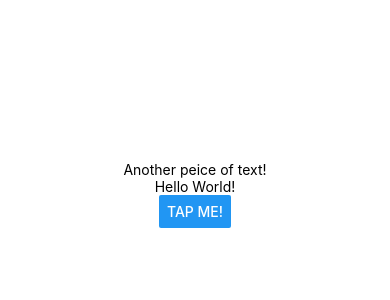
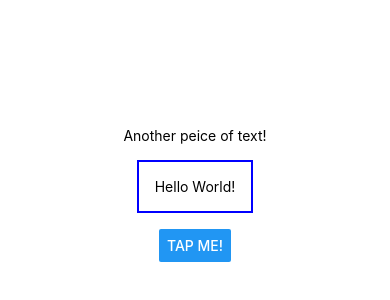
Before and after one commit to Isco170/RNCourse2, a React Native app: screen / in a window 390 px wide. Shown: the part 228-528 px from the top of the page. Built offline with nearby package versions, Linux system fonts and the light colour scheme.

Commit message:
Styling React Apps

```diff
--- a/App.js
+++ b/App.js
@@ -7,7 +7,7 @@ export default function App() {
       <View>
         <Text>Another peice of text!</Text>
       </View>
-      <Text>Hello World!</Text>
+      <Text style={styles.dummyText}>Hello World!</Text>
       <Button title="Tap me!"/>
     </View>
   );
@@ -20,4 +20,10 @@ const styles = StyleSheet.create({
     alignItems: 'center',
     justifyContent: 'center',
   },
+  dummyText:{
+    margin: 16,
+    borderWidth: 2,
+    borderColor: 'blue',
+    padding: 16
+  }
 });
```
